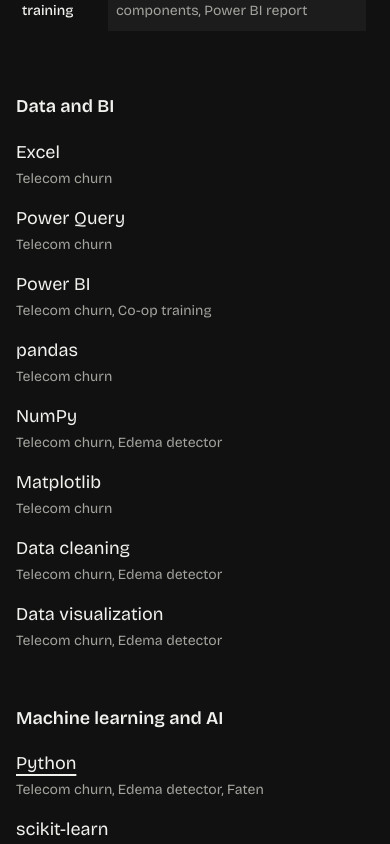
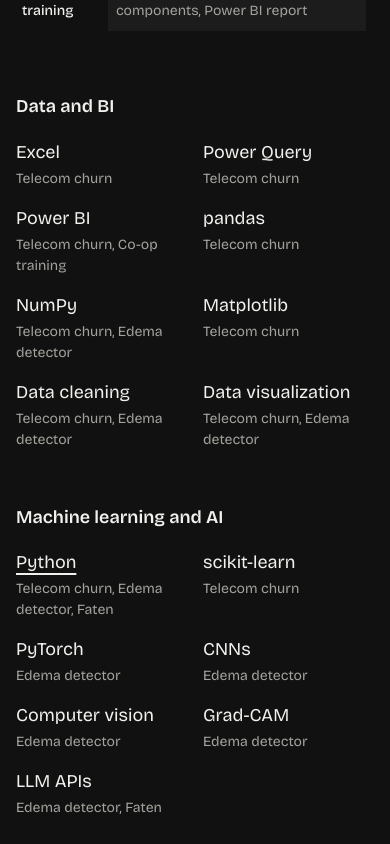
Before and after one commit to hisham-cs/portfolio, a React (Vite) app: page / in a window 390 px wide. Shown: the part 9200-10044 px from the top of the page. Built offline with nearby package versions, Linux system fonts and the light colour scheme.

Commit message:
Set skills in two columns on phones; quieten the footer wordmark
Co-Authored-By: Claude Opus 5.5 <noreply@anthropic.com>

```diff
--- a/src/index.css
+++ b/src/index.css
@@ -277,7 +277,7 @@ button { font: inherit; color: inherit; }
 .row a:hover { text-decoration: underline; color: var(--bd-bg); }
 .row .note { font-size: var(--s-small); letter-spacing: 0; color: var(--dk-muted); text-align: right; max-width: 30ch; line-height: 1.4; }
 footer { padding: 72px var(--margin) 24px; }
-.wordmark { width: 100%; height: auto; display: block; overflow: visible; }
+.wordmark { width: 62%; height: auto; display: block; overflow: visible; } /* the name again, quieter than the hero */
 .wordmark text { fill: var(--dk-ink); font-family: var(--font); font-weight: 600; font-size: 150px; letter-spacing: -6px; }
 .foot { margin-top: 16px; font-size: var(--s-small); color: var(--dk-muted); display: flex; justify-content: space-between; gap: 16px; flex-wrap: wrap; }
 
@@ -335,7 +335,9 @@ footer { padding: 72px var(--margin) 24px; }
   .map thead th:first-child { width: 26%; }
   .map td { height: auto; padding: 10px 8px; }
   .groups { grid-template-columns: 1fr; }
-  .group button { grid-template-columns: 1fr; } .group button .w { text-align: left; }
+  .group ul { display: grid; grid-template-columns: repeat(2, minmax(0, 1fr)); column-gap: 16px; }
+  .group button { grid-template-columns: 1fr; align-content: start; } .group button .w { text-align: left; }
+  .wordmark { width: 100%; }
   .about h2, .about .facts, .about .para, .about .rec-word, .about .rec, .about .rec + .rec { grid-column: 1 / -1; }
   .about { row-gap: 28px; } .about .facts { grid-template-columns: 1fr 1fr; }
   .about .rec, .about .rec-word { margin-top: 0; }
```
